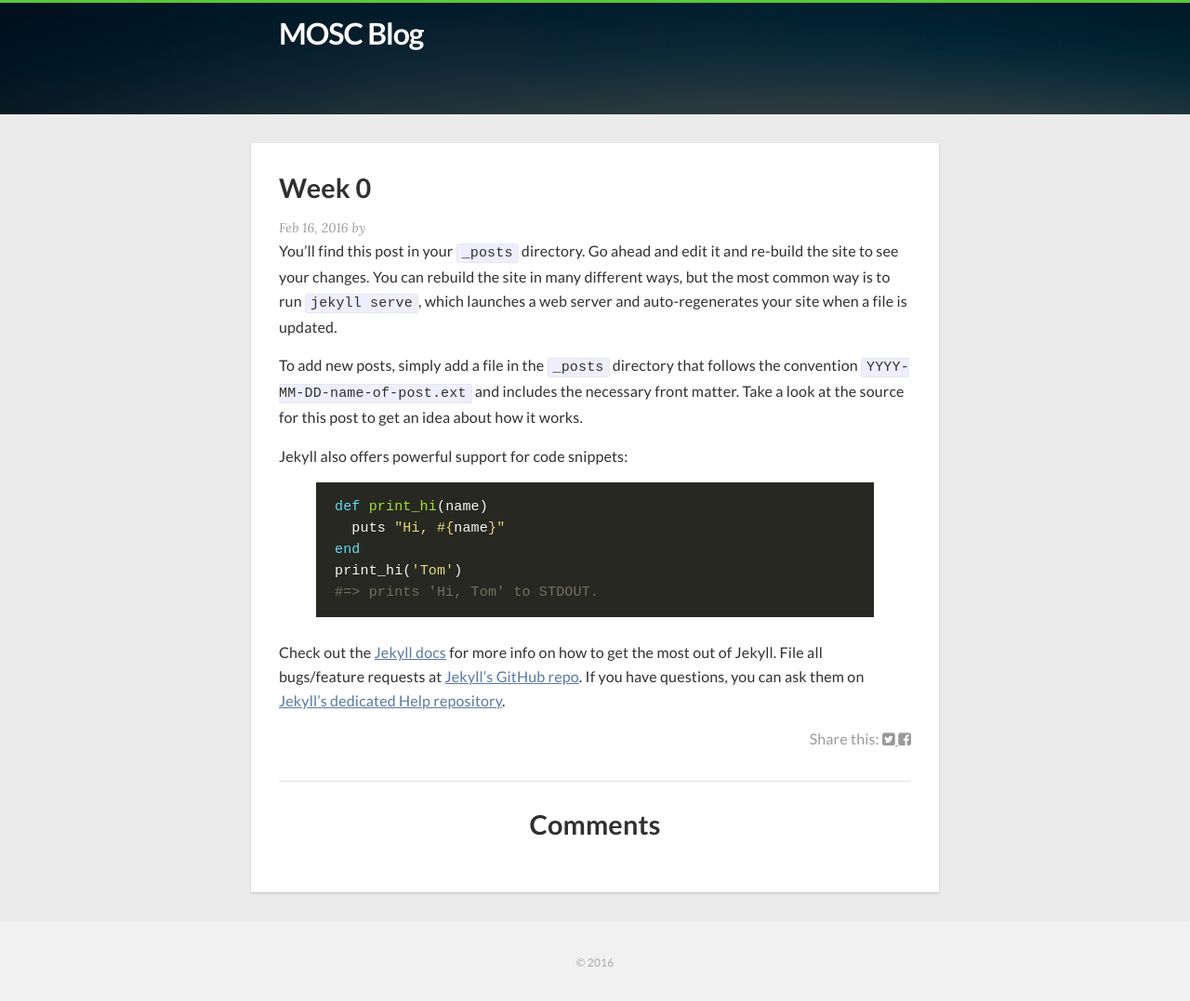
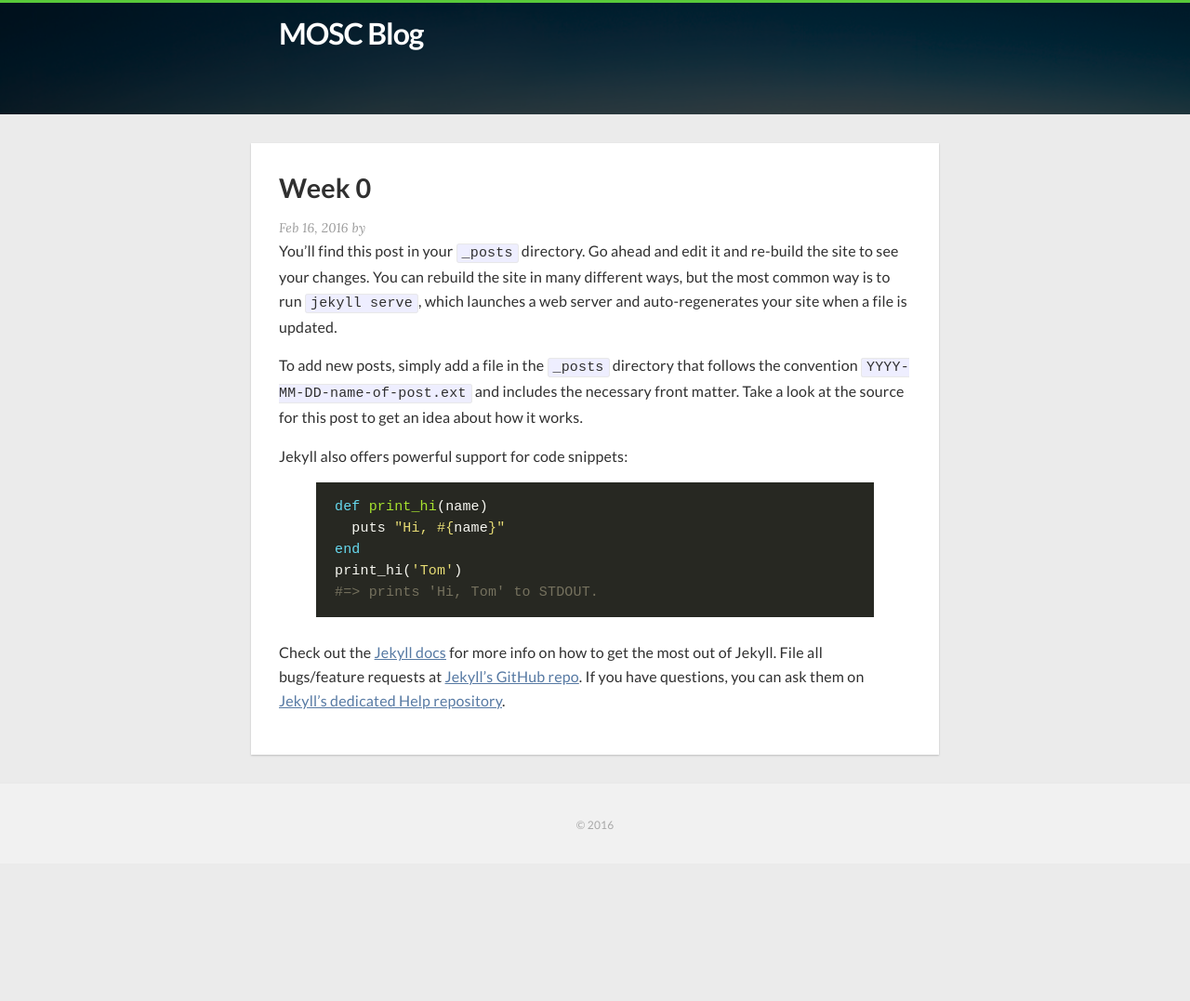
Before and after one commit to Berkeley-MOSC/blog, a Jekyll site: the page built from _posts/2016-02-17-week-0.markdown, in a window 1280 px wide. Shown: the whole page at 93% size. Built offline with Jekyll 4.4.1, drawn with Linux system fonts in a browser that asks for light colours; nearby versions of some CDN libraries; comment, search, counter and statistics services are not loaded; after the commit the page ends 929 px from its top, so only the background shows below that.

Commit message:
Update post template

```diff
--- a/_layouts/post.html
+++ b/_layouts/post.html
@@ -7,7 +7,7 @@ slug: single
     <h1 class="post-title">{{ page.title }}</h1>
     <span class="post-meta">
       <time class="post-date" datetime="{{ page.date | date:"%Y-%m-%d" }}">{{ page.date | date: "%b %-d, %Y" }}</time>
-      <span class="post-author">by {{ site.author.name }}</span>
+      <span class="post-author">by {{ post.author.name }}</span>
     </span>
   </header>
 
@@ -15,23 +15,5 @@ slug: single
 
     {{ content }}
 
-    <aside class="share">
-
-      <span>Share this: </span>
-
-      <a href="http://twitter.com/share?text={{page.title}}&amp;url={{site.url}}{{ page.url }}&amp;hashtags=web,dev,blog,soudev&amp;via=nandomoreirame"
-      onclick="window.open(this.href, 'twitter-share', 'width=550,height=235');return false;">
-        <i class="fa fa-twitter-square"></i>
-      </a>
-
-      <a href="https://www.facebook.com/sharer/sharer.php?u={{site.url}}{{page.url}}"
-      onclick="window.open(this.href, 'facebook-share','width=580,height=296');return false;">
-        <i class="fa fa-facebook-square"></i>
-      </a>
-
-    </aside>
-
-    {% include comments.html %}
-
   </div>
 </article>
```
